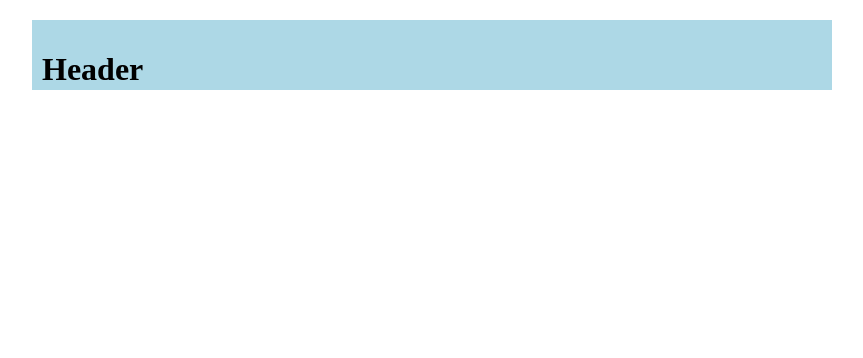
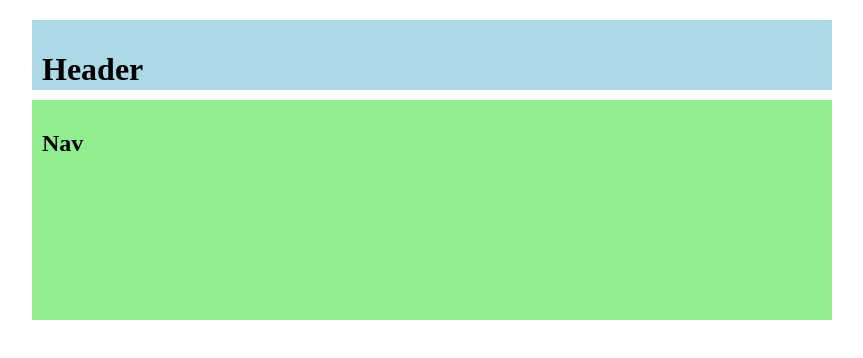
Before and after one commit to MinorSc/Tarea-CSS-5, a plain HTML site: page Index.html in a window 1280 px wide. Shown: the whole page, without its empty margins (208-1071 px from the left). Drawn offline with Linux system fonts and the light colour scheme.

Commit message:
Feat cambios en Nav

```diff
--- a/CSS/styles.css
+++ b/CSS/styles.css
@@ -1,13 +1,20 @@
-body{
+body {
     height: 600px;
     width: 800px;
     margin: 0 auto;
     padding: 20px;
 }
 
-.Inicio{
+.Inicio {
     background-color: lightblue;
     height: 50px;
     padding: 10px;
     margin-bottom: 10px;
 }
+
+.Navegacion{
+    background-color: lightgreen;
+    height: 200px;
+    padding: 10px;
+    margin-bottom: 10px;
+}
--- a/Index.html
+++ b/Index.html
@@ -1,14 +1,21 @@
 <!DOCTYPE html>
 <html lang="en">
+
 <head>
     <meta charset="UTF-8">
     <meta name="viewport" content="width=device-width, initial-scale=1.0">
     <title>Tarea CSS-5</title>
     <link rel="stylesheet" href="CSS/styles.css">
 </head>
+
 <body>
     <header class="Inicio">
         <h1>Header</h1>
     </header>
+
+    <nav class="Navegacion">
+        <h1>Nav</h1>
+    </nav>
 </body>
+
 </html>
```
